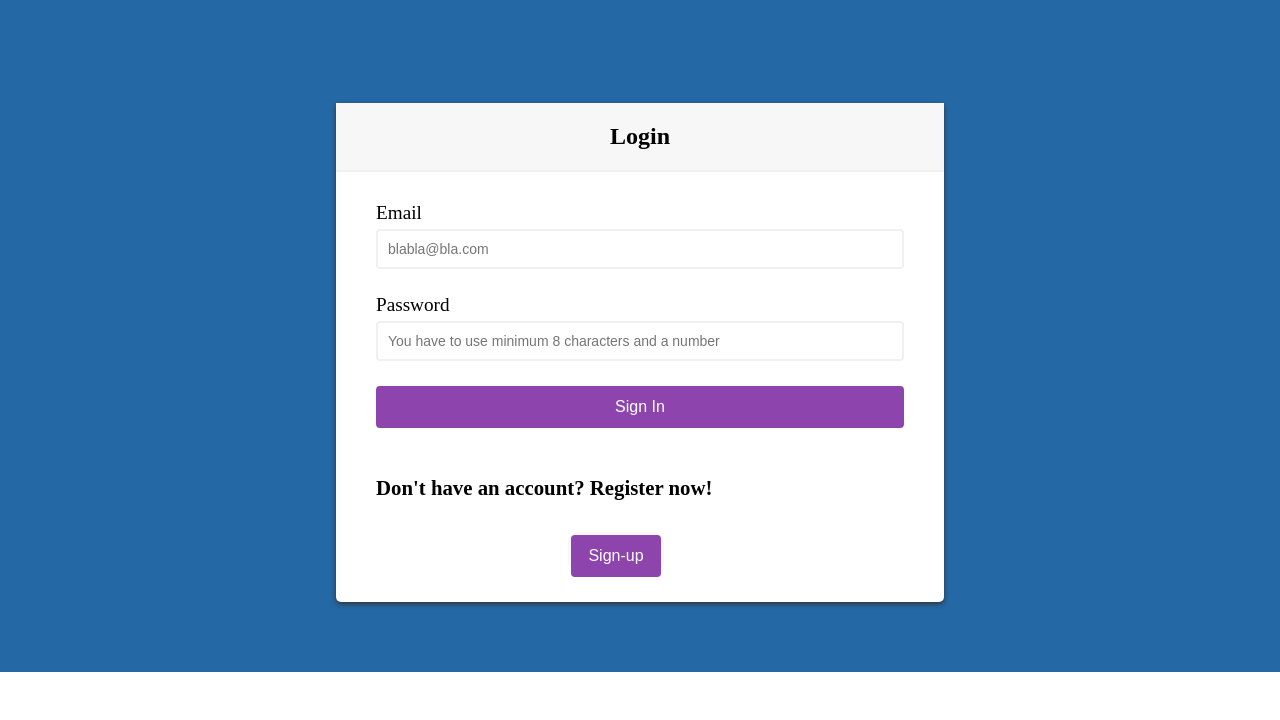
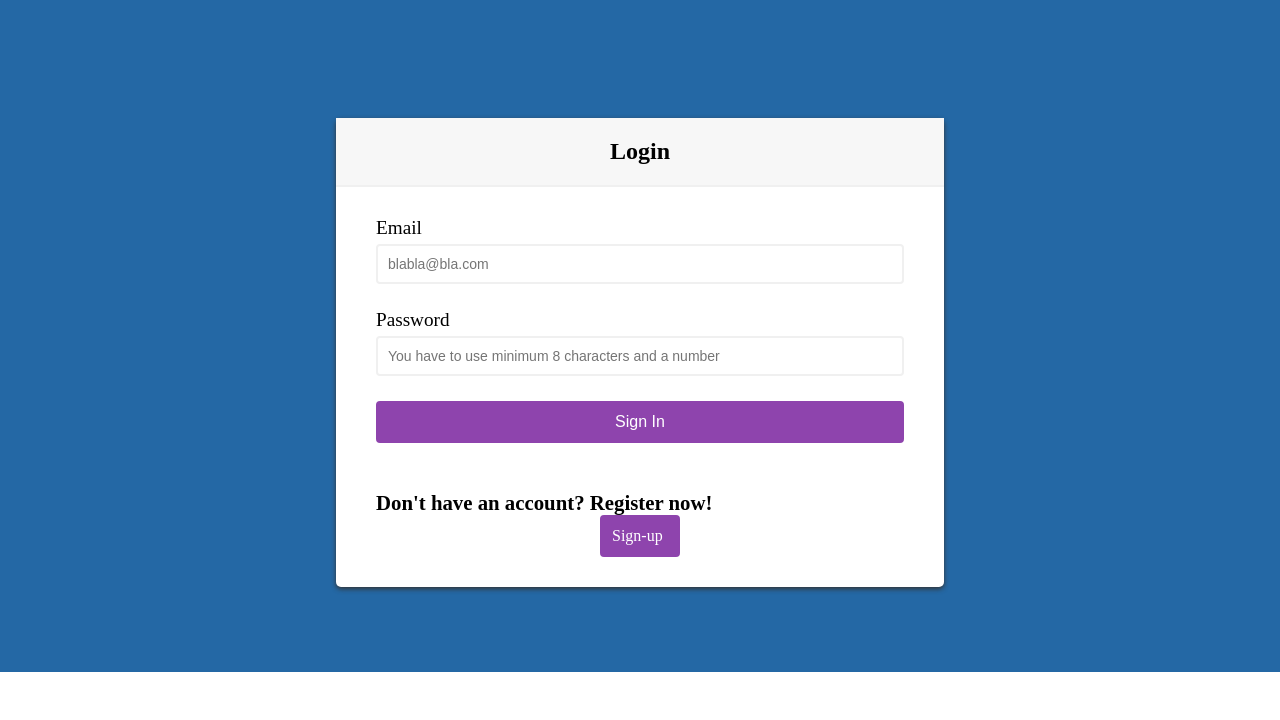
Before and after one commit to Baciacia/W_Project, a PHP site: page /signin.html in a window 1280 px wide. Shown: the part 80-800 px from the top of the page. Run offline with PHP 8.4, Linux system fonts and the light colour scheme.

Commit message:
buton signup cu href

```diff
--- a/signin.html
+++ b/signin.html
@@ -68,9 +68,8 @@
                 <div class="sign">
                     <h4>Don't have an account? Register now!</h4>
                 </div>
-
-                <div class="signup">
-                    <a href="/signup.html" target="_self"><button>Sign-up</button></a>
+                <div>
+                    <a class="buttonSup" href="/signup.html" target="_self">Sign-up</a>
                 </div>
 
             </form>
--- a/styles.css
+++ b/styles.css
@@ -406,6 +406,19 @@ img {
 
 }
 
+
+.buttonSup {
+    background-color: #8e44ad;
+    border: 2px solid #8e44ad;
+    border-radius: 4px;
+    color: #fff;
+    display: block;
+    font-size: 1rem;
+    padding: 10px;
+    width: 80px;
+    margin: auto;
+    text-decoration: none;
+}
 
 .sign h4{
     margin-top: 3rem;
```
